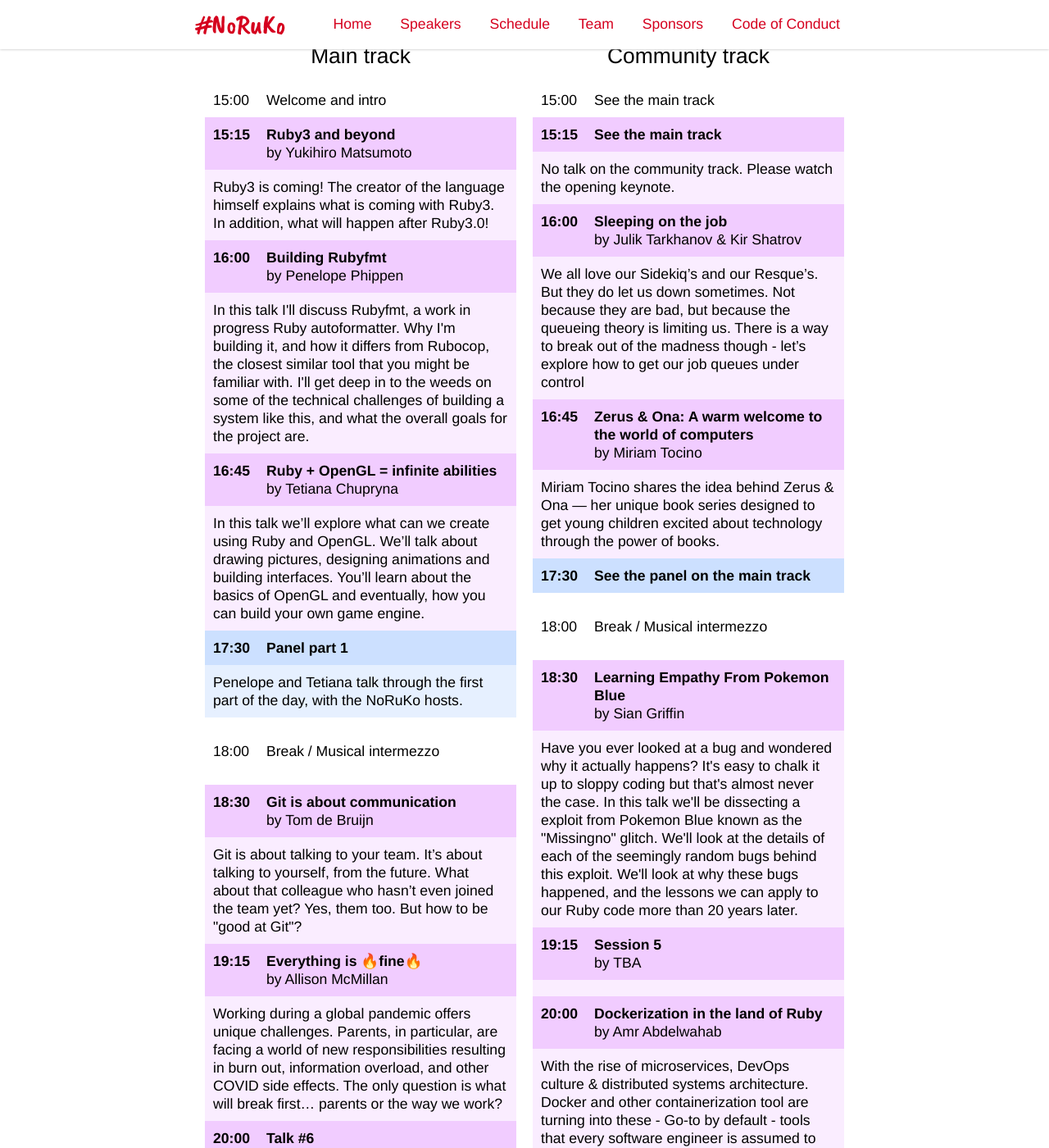
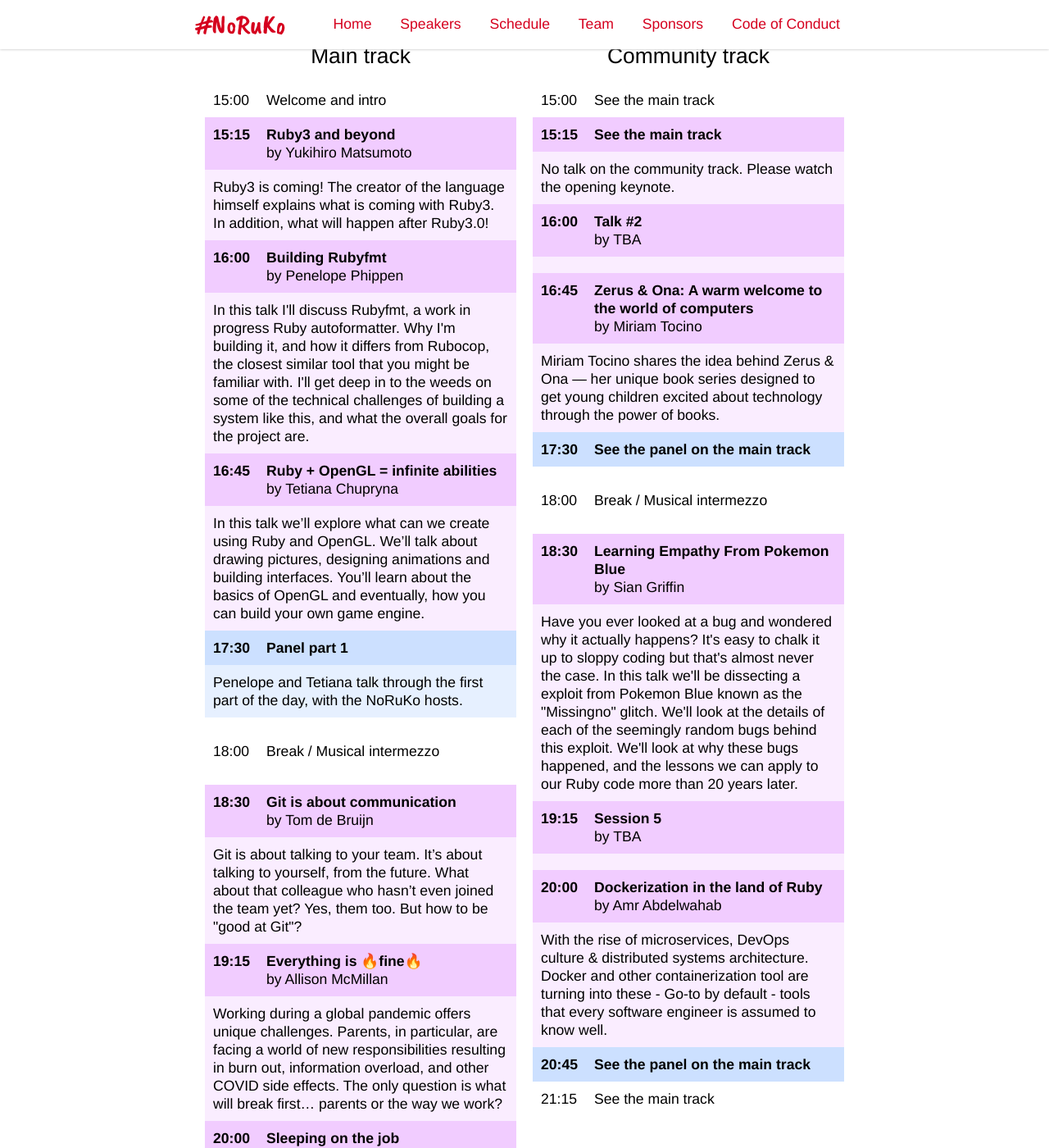
Before and after one commit to rubynl/noruko.org, a Jekyll site: the page built from index.html, in a window 1280 px wide and 1400 px high, scrolled down 2459 px. Shown: the whole window at 82% size. Built offline with Jekyll 4.4.1, drawn with Linux system fonts in a browser that asks for light colours; some of the changed text lies outside the part shown.

Commit message:
Moves 'Sleeping on the job' to main track (#8)

```diff
--- a/_data/schedule.yml
+++ b/_data/schedule.yml
@@ -23,9 +23,9 @@
     title: "Building Rubyfmt"
     description: "In this talk I'll discuss Rubyfmt, a work in progress Ruby autoformatter. Why I'm building it, and how it differs from Rubocop, the closest similar tool that you might be familiar with. I'll get deep in to the weeds on some of the technical challenges of building a system like this, and what the overall goals for the project are."
   community:
-    speaker: "Julik Tarkhanov & Kir Shatrov"
-    title: "Sleeping on the job"
-    description: "We all love our Sidekiq’s and our Resque’s. But they do let us down sometimes. Not because they are bad, but because the queueing theory is limiting us. There is a way to break out of the madness though - let’s explore how to get our job queues under control"
+    speaker: "TBA"
+    title: "Talk #2"
+    description: ""
 
 - time: "16:45"
   type: "talk"
@@ -79,9 +79,9 @@
 - time: "20:00"
   type: "talk"
   main:
-    speaker: "TBA"
-    title: "Talk #6"
-    description: ""
+    speaker: "Julik Tarkhanov & Kir Shatrov"
+    title: "Sleeping on the job"
+    description: "We all love our Sidekiq’s and our Resque’s. But they do let us down sometimes. Not because they are bad, but because the queueing theory is limiting us. There is a way to break out of the madness though - let’s explore how to get our job queues under control"
   community:
     speaker: "Amr Abdelwahab"
     title: "Dockerization in the land of Ruby"
```
